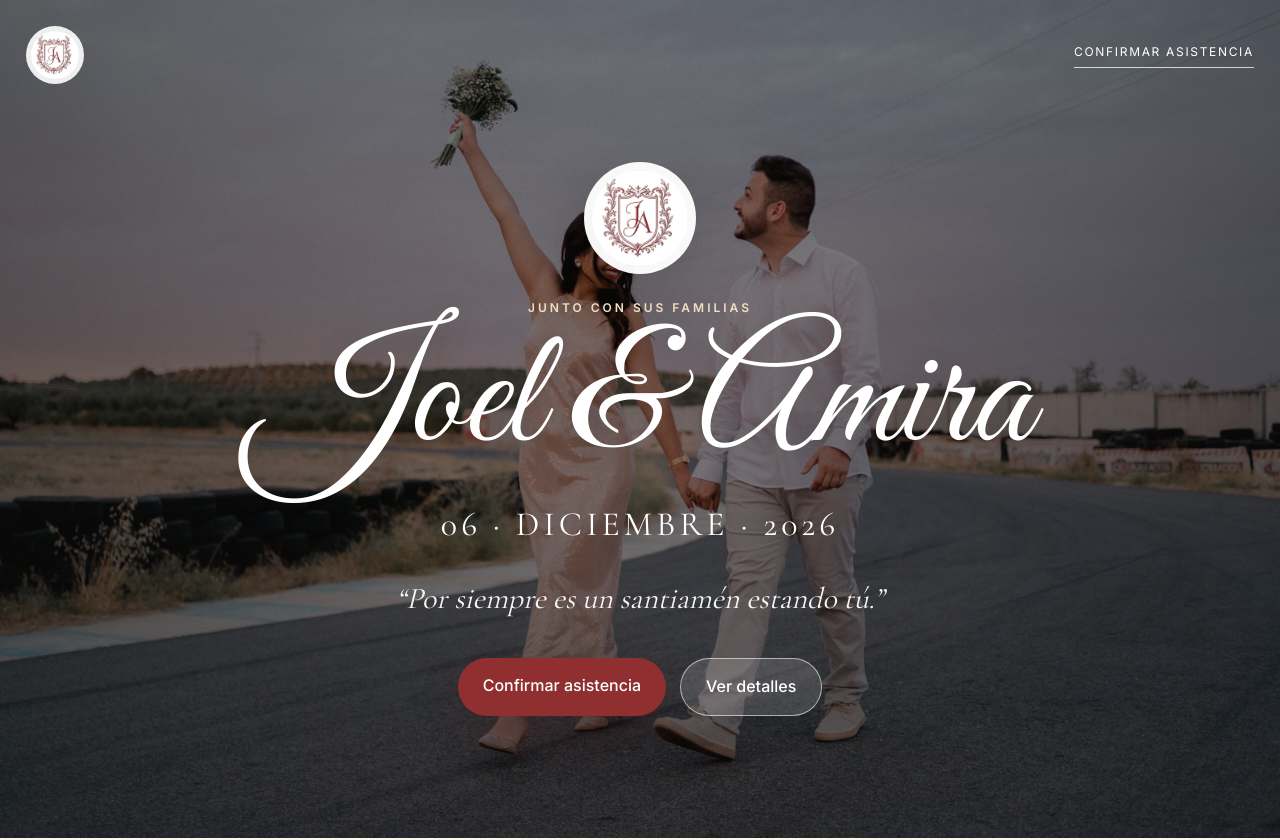
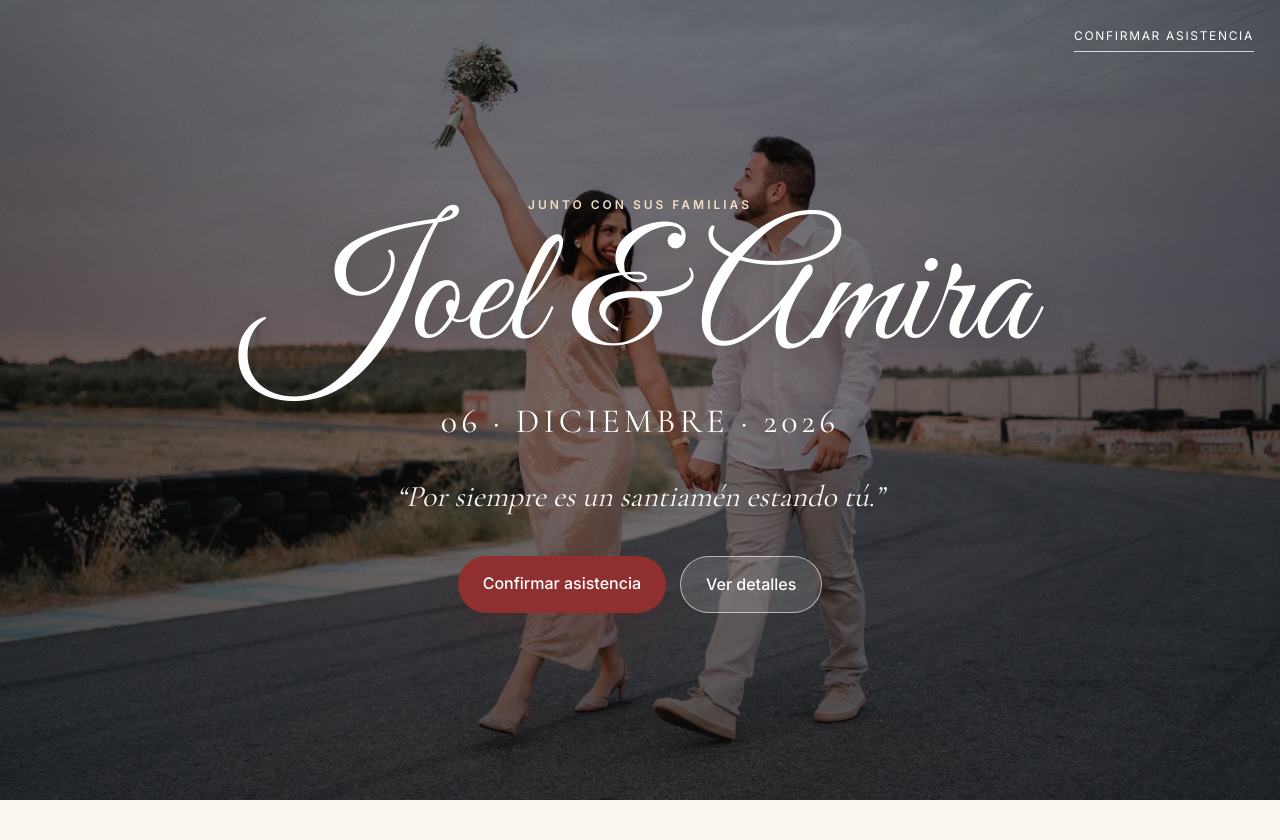
Before and after one commit to mariafernandeztendero-cloud/joelyamiraboda, a plain HTML site: page index.html in a window 1280 px wide. Shown: the top 840 px of the page. Drawn offline with nearby package versions, Linux system fonts and the light colour scheme.

Commit message:
Update index.html

```diff
--- a/index.html
+++ b/index.html
@@ -14,11 +14,10 @@
   <header class="hero" id="inicio">
     <div class="hero-overlay"></div>
     <nav class="nav">
-      <a href="#inicio" class="seal-link" aria-label="Inicio"><img src="sello-ja.jpeg" alt="Sello Joel y Amira" class="nav-seal"></a>
+      <a href="#inicio" class="seal-link" aria-label="Inicio">
       <a href="#rsvp" class="nav-rsvp">Confirmar asistencia</a>
     </nav>
     <div class="hero-content reveal">
-      <img src="sello-ja.jpeg" alt="Sello JA" class="hero-seal">
       <p class="eyebrow hero-eyebrow">Junto con sus familias</p>
       <h1>Joel & Amira</h1>
       <p class="date">06 · Diciembre · 2026</p>
```
